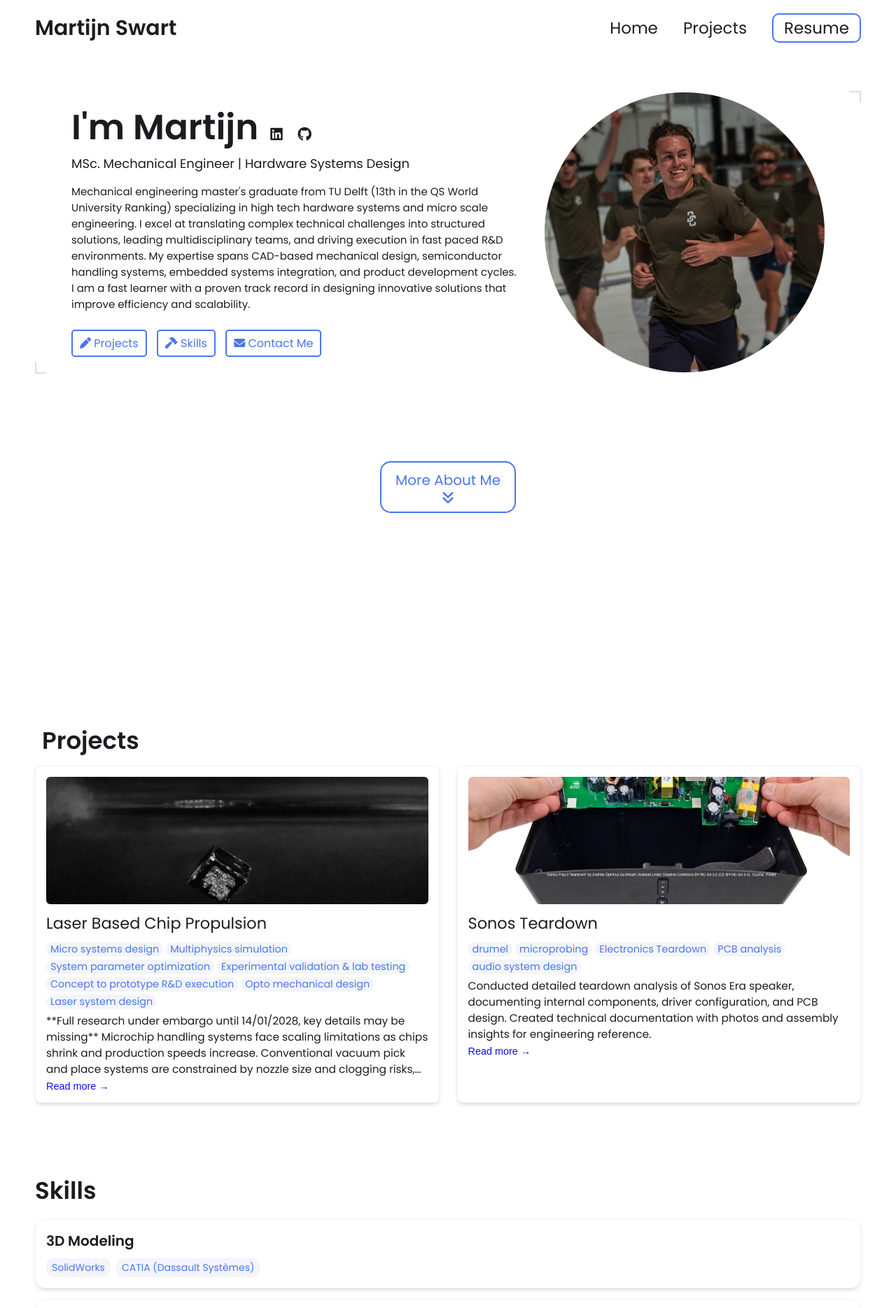
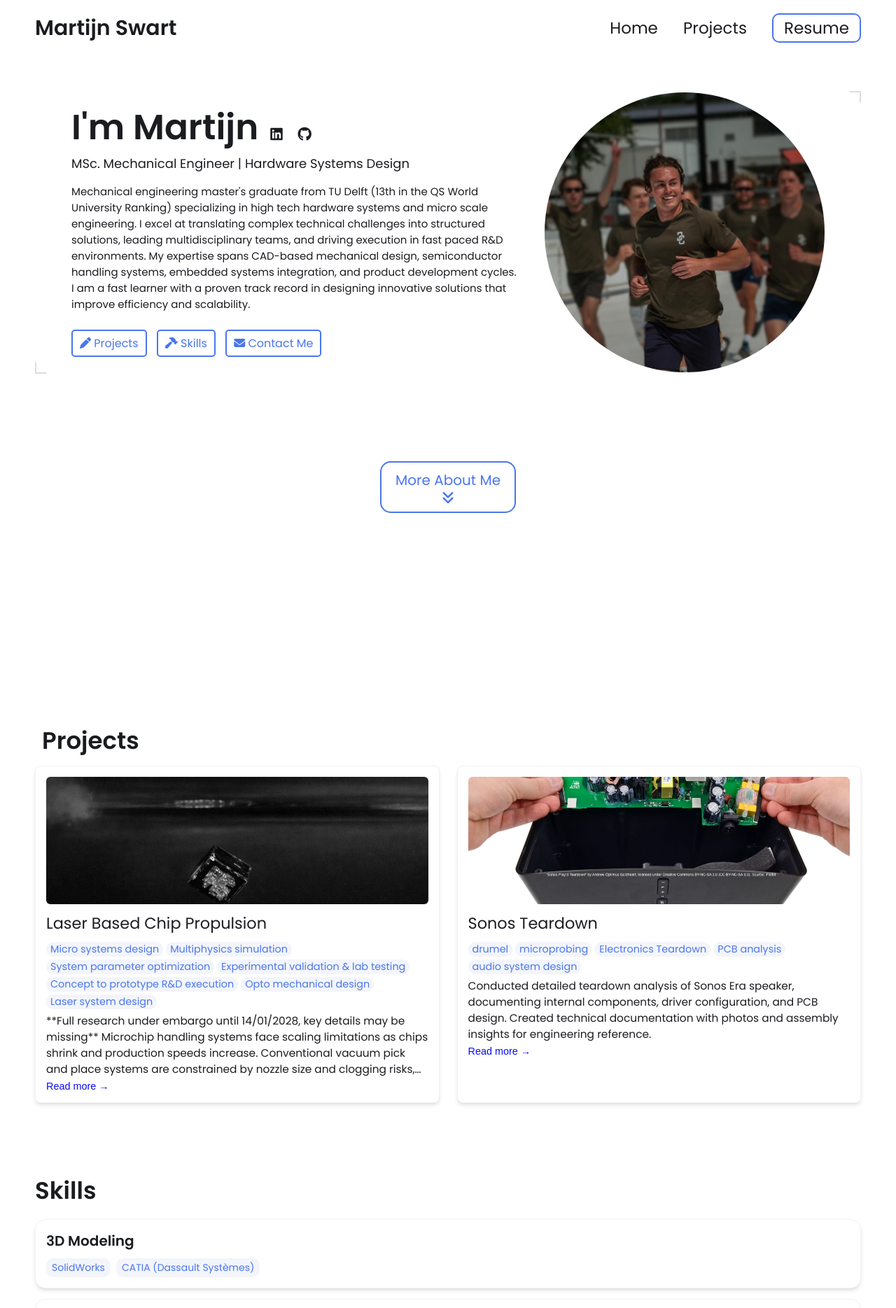
Before and after one commit to martijnswart01/martijnswart01.github.io, a Jekyll site: the page built from index.html, in a window 1280 px wide. Shown: the top 1869 px of the page at 70% size. Built offline with Jekyll 4.4.1, drawn with Linux system fonts in a browser that asks for light colours.

Commit message:
Update _config.yml

```diff
--- a/_config.yml
+++ b/_config.yml
@@ -18,7 +18,7 @@
   Mechanical engineering master's graduate from TU Delft (13th in the QS World University Ranking) specializing in high tech hardware systems and micro scale engineering. I excel at translating complex technical challenges into structured solutions, leading multidisciplinary teams, and driving execution in fast paced R&D environments. My expertise spans CAD-based mechanical design, semiconductor handling systems, embedded systems integration, and product development cycles. I am a fast learner with a proven track record in designing innovative solutions that improve efficiency and scalability.
 
 # Place your profile image in /assets/images/profile-image/folder and edit the file name
-profile_image: ./assets/images/profile-image/Defensierennen3.jpeg
+profile_image: ./assets/images/profile-image/Defensierennen.jpg
 
 
 # Link your resume
```
